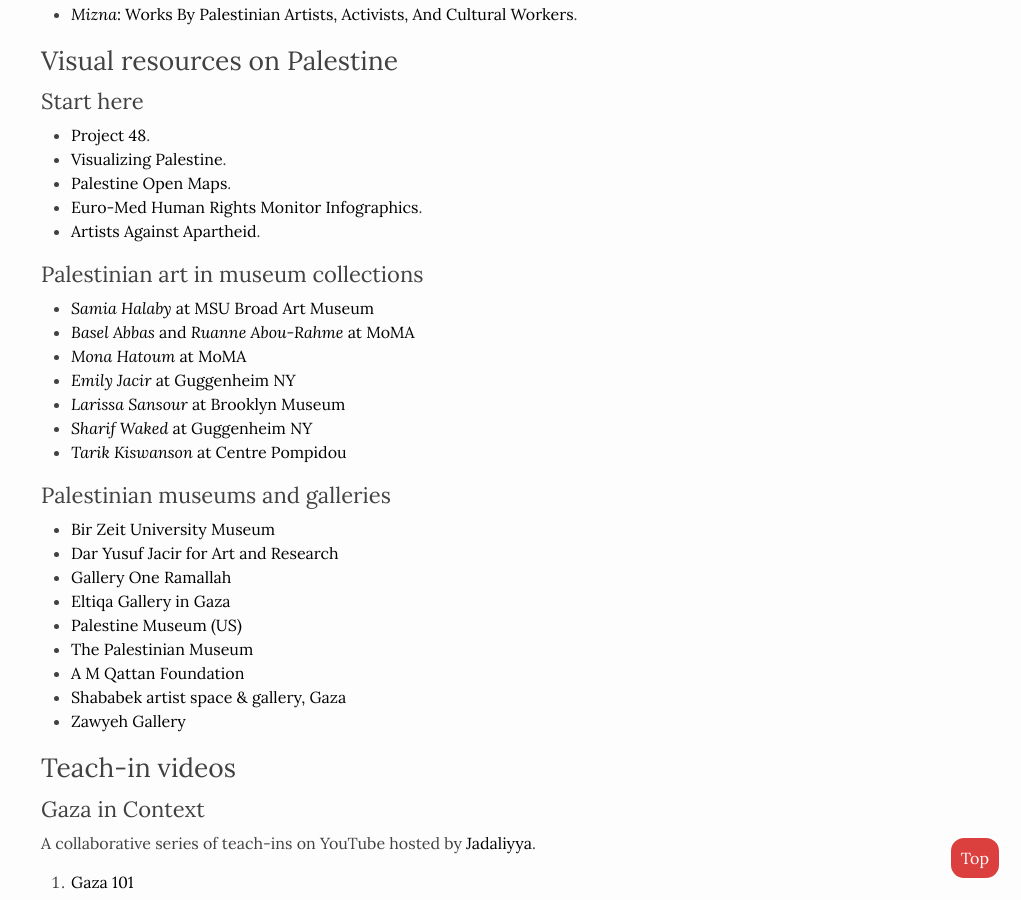
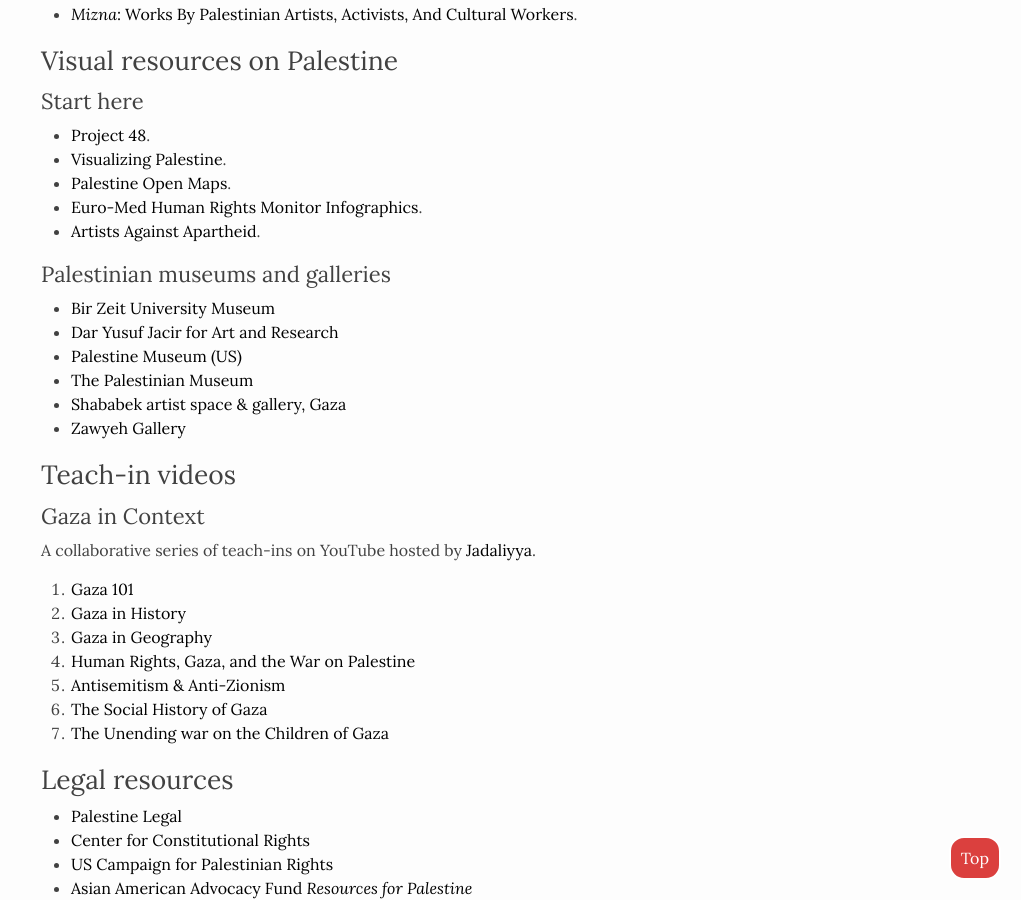
Before and after one commit to olivetreesb/olivetreesb, a Jekyll site: the page built from index.md, in a window 1280 px wide and 900 px high, scrolled down 2220 px. Shown: the whole window, without its empty margins (259-1280 px from the left). Built offline with Jekyll 4.4.1, drawn with Linux system fonts in a browser that asks for light colours.

Commit message:
Tidied up list of visual resources

```diff
--- a/index.md
+++ b/index.md
@@ -13,7 +13,7 @@
 {% include nav-menu.html %}
 
 ## What is Olive Tree SB?
-**Olive Tree SB** is a collection of resources for learning about Palestine, put together by Academics for Justice in Palestine in Santa Barbara, California.
+*Olive Tree SB* is a collection of resources for learning about Palestine, put together by Academics for Justice in Palestine in Santa Barbara, California.
 
 ## How do I use it?
 
@@ -73,23 +73,11 @@
 - [Euro-Med Human Rights Monitor Infographics](https://euromedmonitor.org/en/category/19/Infographic).
 - [Artists Against Apartheid](https://againstapartheid.art/).
 
-### Palestinian art in museum collections
-- [*Samia Halaby* at MSU Broad Art Museum](https://broadmuseum.msu.edu/exhibition/samia-halaby-eye-witness/)
-- [*Basel Abbas* and *Ruanne Abou-Rahme* at MoMA](https://www.moma.org/calendar/exhibitions/5272)
-- [*Mona Hatoum* at MoMA](https://www.moma.org/artists/7447)
-- [*Emily Jacir* at Guggenheim NY](https://www.guggenheim.org/exhibition/the-hugo-boss-prize-2008-emily-jacir)
-- [*Larissa Sansour* at Brooklyn Museum](https://www.brooklynmuseum.org/eascfa/about/feminist_art_base/larissa-sansour)
-- [*Sharif Waked* at Guggenheim NY](https://www.guggenheim.org/artwork/24754)
-- [*Tarik Kiswanson* at Centre Pompidou](https://www.youtube.com/watch?v=sBd3o9u1Nl8)
-
 ### Palestinian museums and galleries
 - [Bir Zeit University Museum](http://museum.birzeit.edu/)
 - [Dar Yusuf Jacir for Art and Research](https://darjacir.com/Home-Page)
-- [Gallery One Ramallah](https://www.instagram.com/galleryoneramallah/?hl=en)
-- [Eltiqa Gallery in Gaza](https://www.facebook.com/eltiqagallery)
 - [Palestine Museum (US)](https://www.palestinemuseum.us/)
 - [The Palestinian Museum](https://www.palmuseum.org/en)
-- [A M Qattan Foundation](https://qattanfoundation.org/en/cap)
 - [Shababek artist space & gallery, Gaza](https://www.artwfg.ps/)
 - [Zawyeh Gallery](https://zawyeh.net/zawyeh-gallery-dubai-ramallah/)
 
```
